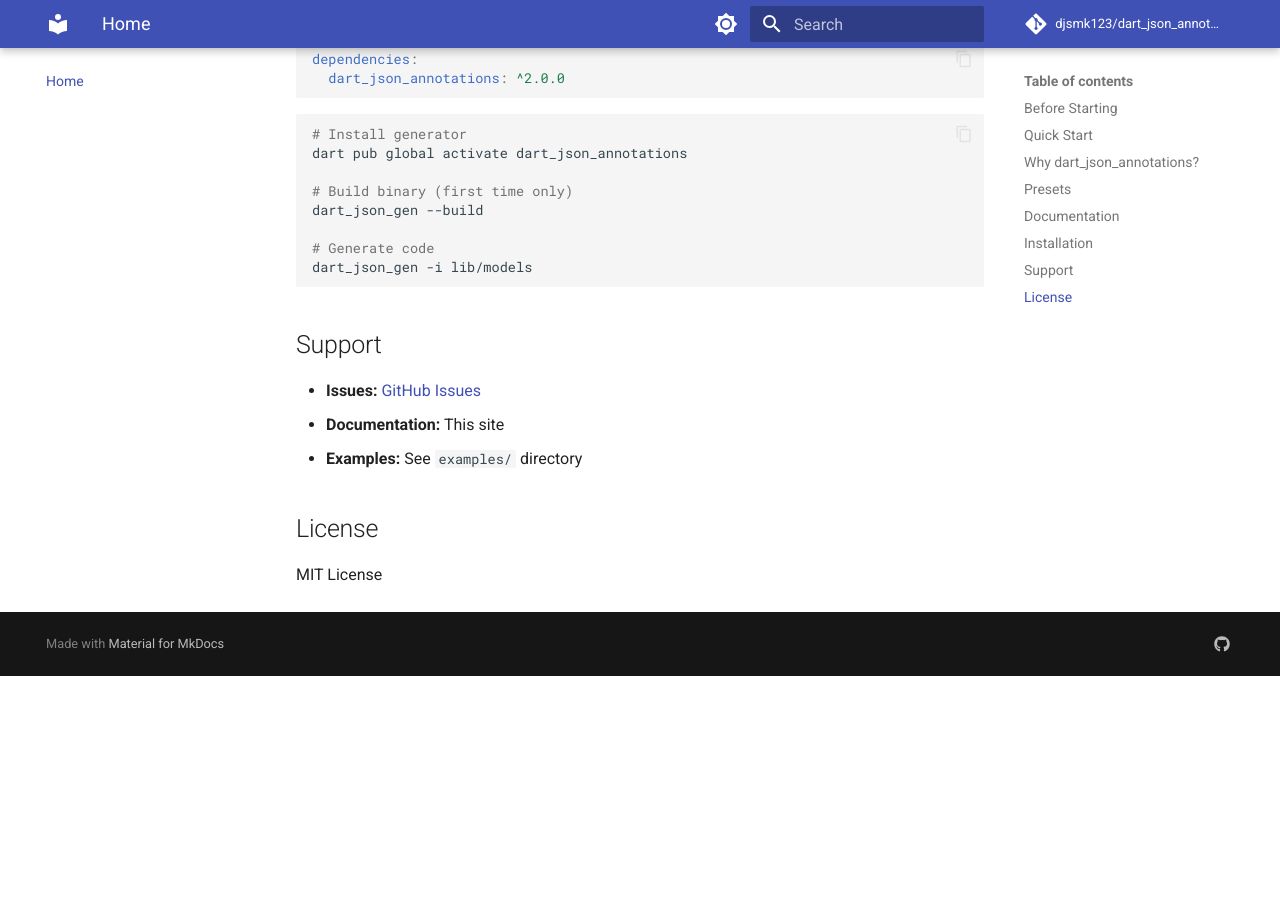
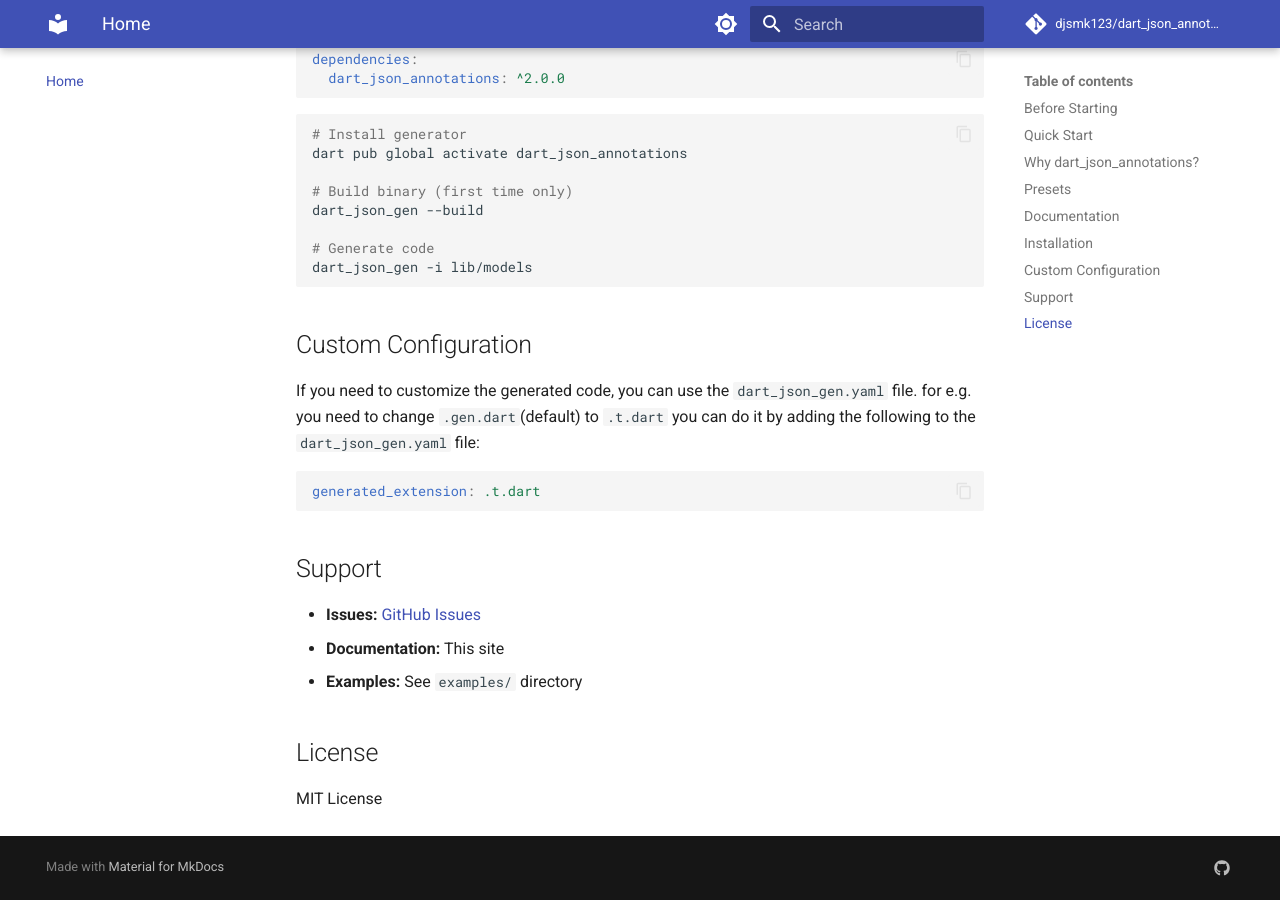
Before and after one commit to Djsmk123/dart_json_annotations, an MkDocs documentation site: the page built from docs/index.md, in a window 1280 px wide and 900 px high, scrolled down 1707 px. Built offline with MkDocs 1.6.1 and Material for MkDocs 9.7.7, drawn with Linux system fonts in a browser that asks for light colours; comment, search, counter and statistics services are not loaded; the version menu is left out; before the commit the page ends 2383 px from its top, so only the background shows below that.

Commit message:
feat: Release v2.0.1 with configurable file extensions, flexible cleanup, improved config loading, and bug fixes.

````diff
--- a/docs/index.md
+++ b/docs/index.md
@@ -72,6 +72,14 @@ dart_json_gen --build
 dart_json_gen -i lib/models
 ```
 
+## Custom Configuration
+
+If you need to customize the generated code, you can use the `dart_json_gen.yaml` file. for e.g. you need to change `.gen.dart`(default) to `.t.dart` you can do it by adding the following to the `dart_json_gen.yaml` file:
+
+```yaml
+generated_extension: .t.dart
+```
+
 ## Support
 
 - **Issues:** [GitHub Issues](https://github.com/djsmk123/dart_json_annotations/issues)
````
Also changed, not shown: CHANGELOG.md (+16 -0 lines), README.md (+2 -2 lines), 2 other files.
